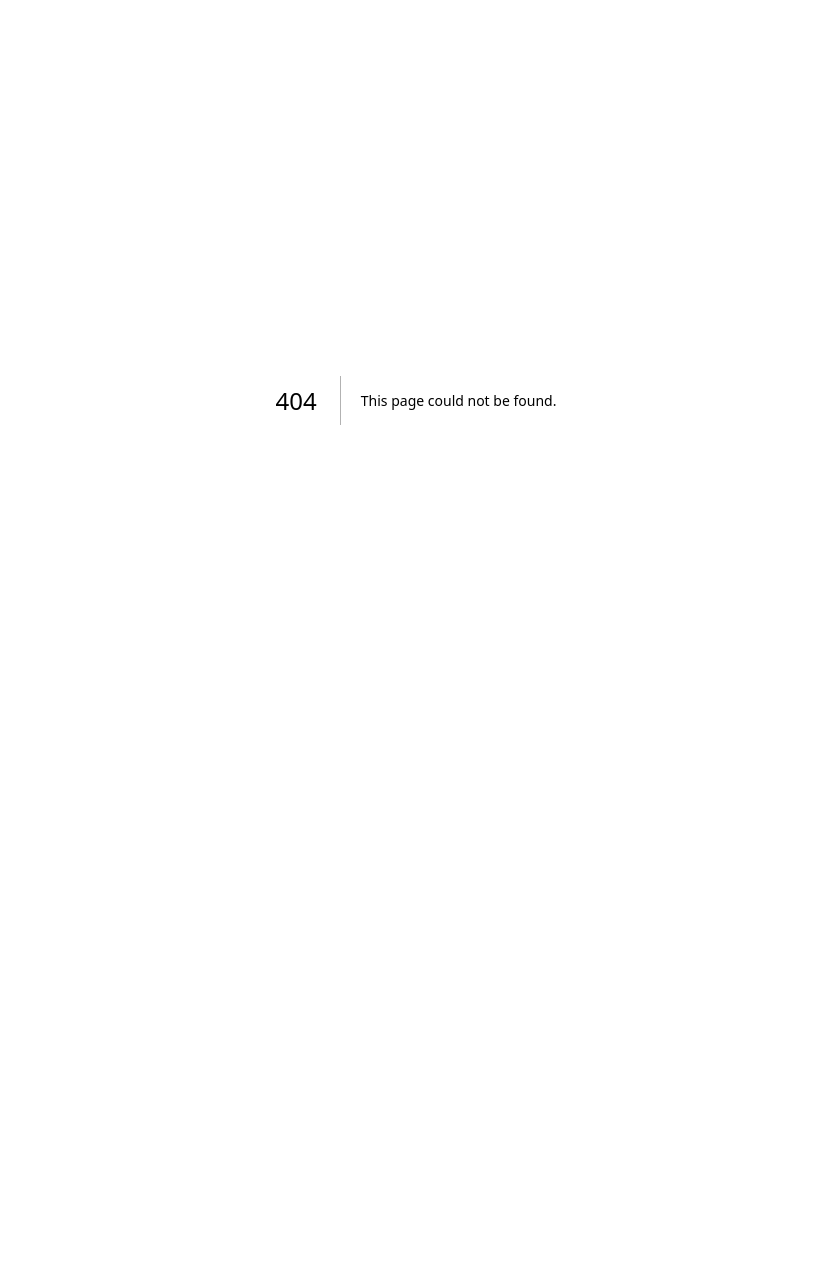
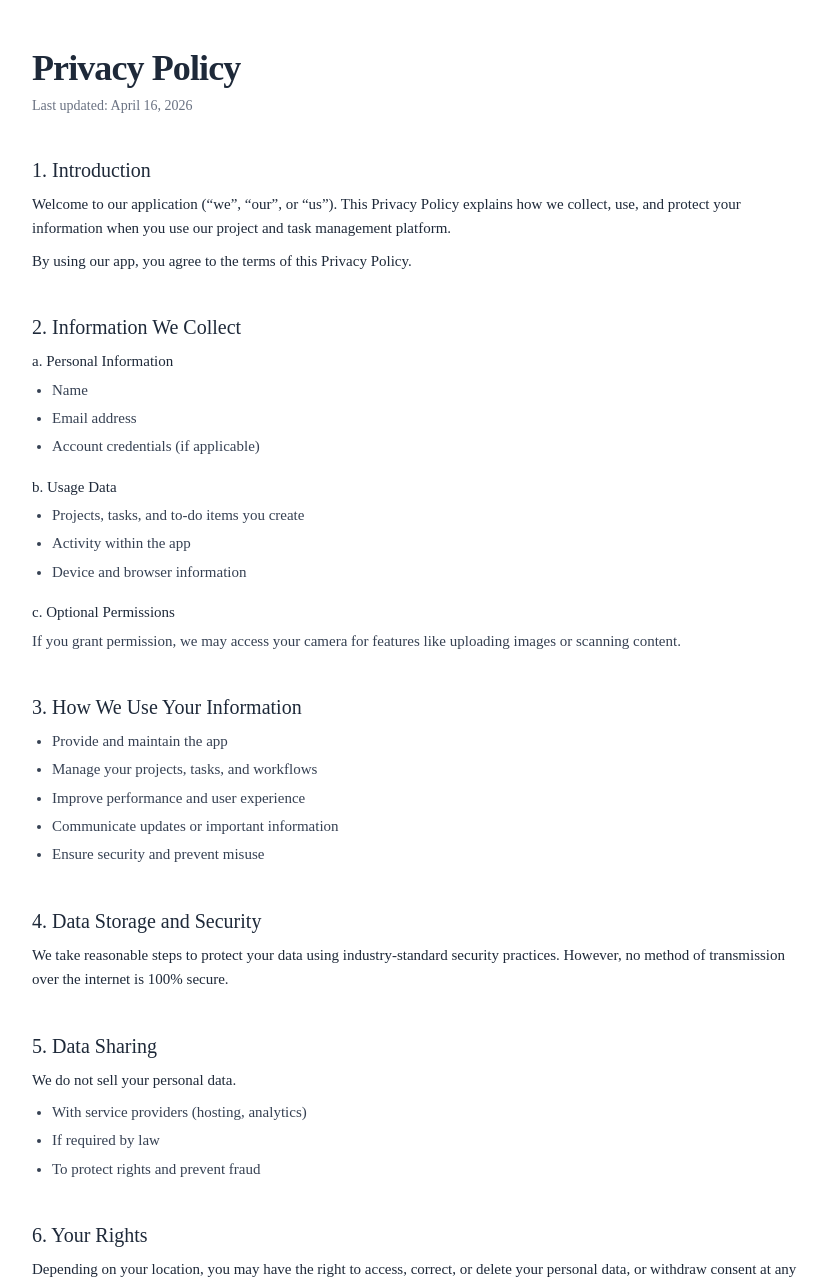
Before and after one commit to preciousvwarho/ChecklinTest, a Next.js app: page /privacy-policy in a window 1280 px wide. Before the commit this address had no page. Shown: the top 1286 px of the page, without its empty margins (224-1050 px from the left). Before the commit the page ends 800 px from the top, so only its background shows below. Built offline with nearby package versions, Linux system fonts and the light colour scheme.

Commit message:
Added Privacy Policy Page

```diff
--- a/app/invite/page.tsx
+++ b/app/invite/page.tsx
@@ -9,28 +9,39 @@ import {
 
 export default function InvitePage() {
   return (
-    <>
-      <div className="flex min-h-svh flex-col items-center justify-center gap-6 bg-muted p-6 md:p-10">
-        <div className="flex w-full max-w-sm flex-col gap-6">
+    <div className="min-h-screen bg-[#fafafa] flex items-center justify-center px-4">
+      <div className="w-full max-w-md">
+        <div className="text-center mb-8">
+          <h1 className="text-lg font-semibold tracking-tight">Checkln</h1>
+          <p className="text-sm text-muted-foreground mt-1">
+            Project & task management, simplified
+          </p>
+        </div>
+
+        <Card className="border-0 border-gray-200 shadow-none rounded-2xl">
+          <CardHeader className="text-center space-y-2">
+            <CardTitle className="text-2xl font-semibold tracking-tight">
+              You’re Invited 🎉
+            </CardTitle>
+            <CardDescription className="text-sm text-muted-foreground">
+              Join your team on Checkln and start collaborating on tasks and
+              projects.
+            </CardDescription>
+          </CardHeader>
+
+          <CardContent className="gap-3 flex flex-col">
             <a
-            href="#"
-            className="flex items-center gap-2 self-center font-medium"
+              href="https://testflight.apple.com/join/g32XFwX5"
+              target="_blank"
             >
-            Checkln
-          </a>
-          <div className="flex flex-col gap-6">
-            <Card>
-              <CardHeader className="text-center">
-                <CardTitle className="text-xl">Checkln Invitation</CardTitle>
-                <CardDescription>Accept or Reject Invitation</CardDescription>
-              </CardHeader>
-              <CardContent>
-                <div className="grid grid-cols-1 gap-2">
-                  <a href="https://testflight.apple.com/join/g32XFwX5">
-                    <Button className="w-full" variant="outline" type="button">
+              <Button
+                variant="outline"
+                className="w-full h-12 flex items-center justify-center gap-3 rounded-xl"
+              >
                 <svg
                   xmlns="http://www.w3.org/2000/svg"
                   viewBox="0 0 24 24"
+                  className="w-5 h-5"
                 >
                   <path
                     d="M12.152 6.896c-.948 0-2.415-1.078-3.96-1.04-2.04.027-3.91 1.183-4.961 3.014-2.117 3.675-.546 9.103 1.519 12.09 1.013 1.454 2.208 3.09 3.792 3.039 1.52-.065 2.09-.987 3.935-.987 1.831 0 2.35.987 3.96.948 1.637-.026 2.676-1.48 3.676-2.948 1.156-1.688 1.636-3.325 1.662-3.415-.039-.013-3.182-1.221-3.22-4.857-.026-3.04 2.48-4.494 2.597-4.559-1.429-2.09-3.623-2.324-4.39-2.376-2-.156-3.675 1.09-4.61 1.09zM15.53 3.83c.843-1.012 1.4-2.427 1.245-3.83-1.207.052-2.662.805-3.532 1.818-.78.896-1.454 2.338-1.273 3.714 1.338.104 2.715-.688 3.559-1.701"
@@ -40,11 +51,19 @@ export default function InvitePage() {
                 Download on App Store
               </Button>
             </a>
-                  <a href="https://play.google.com/apps/internaltest/4701464862425215205">
-                    <Button className="w-full" variant="outline" type="button">
+
+            <a
+              href="https://play.google.com/apps/internaltest/4701464862425215205"
+              target="_blank"
+            >
+              <Button
+                variant="outline"
+                className="w-full h-12 flex items-center justify-center gap-3 rounded-xl"
+              >
                 <svg
                   xmlns="http://www.w3.org/2000/svg"
                   viewBox="0 0 24 24"
+                  className="w-5 h-5"
                 >
                   <path
                     d="M12.48 10.92v3.28h7.84c-.24 1.84-.853 3.187-1.787 4.133-1.147 1.147-2.933 2.4-6.053 2.4-4.827 0-8.6-3.893-8.6-8.72s3.773-8.72 8.6-8.72c2.6 0 4.507 1.027 5.907 2.347l2.307-2.307C18.747 1.44 16.133 0 12.48 0 5.867 0 .307 5.387.307 12s5.56 12 12.173 12c3.573 0 6.267-1.173 8.373-3.36 2.16-2.16 2.84-5.213 2.84-7.667 0-.76-.053-1.467-.173-2.053H12.48z"
@@ -54,12 +73,25 @@ export default function InvitePage() {
                 Get it on Google Play
               </Button>
             </a>
+
+            <div className="flex items-center gap-3 py-2">
+              <div className="h-px bg-gray-200 flex-1" />
+              <span className="text-xs text-muted-foreground">OR</span>
+              <div className="h-px bg-gray-200 flex-1" />
             </div>
+
+            <p className="text-center text-sm text-muted-foreground">
+              Don’t have the app yet? Download it to accept your invitation and
+              start collaborating.
+            </p>
           </CardContent>
         </Card>
+
+        {/* Footer */}
+        <p className="text-center text-xs text-muted-foreground mt-6">
+          © {new Date().getFullYear()} Checkln
+        </p>
       </div>
     </div>
-      </div>
-    </>
   );
 }
--- a/app/layout.tsx
+++ b/app/layout.tsx
@@ -13,8 +13,8 @@ const geistMono = Geist_Mono({
 });
 
 export const metadata: Metadata = {
-  title: "Checkln Invitation",
-  description: "Accept or Decline Invitation",
+  title: "Checkln",
+  description: "Checkln",
 };
 
 export default function RootLayout({
--- a/app/page.tsx
+++ b/app/page.tsx
@@ -1,5 +1,3 @@
-import { redirect } from "next/navigation";
-
 export default function Page() {
-  return redirect("/invite");
+  return <div></div>;
 }
--- /dev/null
+++ b/app/privacy-policy/page.tsx
@@ -0,0 +1,163 @@
+import { Metadata } from "next";
+
+export const metadata: Metadata = {
+  title: "Checkln Privacy Policy",
+  description: "Checkln Privacy Policy",
+};
+
+export default function PrivacyPolicyPage() {
+  return (
+    <main className="min-h-screen bg-white text-gray-800 px-4 py-12">
+      <div className="mx-auto max-w-3xl">
+        <header className="mb-10">
+          <h1 className="text-3xl md:text-4xl font-semibold tracking-tight">
+            Privacy Policy
+          </h1>
+          <p className="mt-2 text-sm text-gray-500">
+            Last updated: April 16, 2026
+          </p>
+        </header>
+
+        <article className="space-y-10 text-[15px] leading-relaxed">
+          <section>
+            <h2 className="text-xl font-medium mb-2">1. Introduction</h2>
+            <p>
+              Welcome to our application (“we”, “our”, or “us”). This Privacy
+              Policy explains how we collect, use, and protect your information
+              when you use our project and task management platform.
+            </p>
+            <p className="mt-2">
+              By using our app, you agree to the terms of this Privacy Policy.
+            </p>
+          </section>
+
+          <section>
+            <h2 className="text-xl font-medium mb-2">
+              2. Information We Collect
+            </h2>
+
+            <div className="space-y-4">
+              <div>
+                <h3 className="font-medium">a. Personal Information</h3>
+                <ul className="list-disc ml-5 mt-1 space-y-1 text-gray-700">
+                  <li>Name</li>
+                  <li>Email address</li>
+                  <li>Account credentials (if applicable)</li>
+                </ul>
+              </div>
+
+              <div>
+                <h3 className="font-medium">b. Usage Data</h3>
+                <ul className="list-disc ml-5 mt-1 space-y-1 text-gray-700">
+                  <li>Projects, tasks, and to-do items you create</li>
+                  <li>Activity within the app</li>
+                  <li>Device and browser information</li>
+                </ul>
+              </div>
+
+              <div>
+                <h3 className="font-medium">c. Optional Permissions</h3>
+                <p className="text-gray-700 mt-1">
+                  If you grant permission, we may access your camera for
+                  features like uploading images or scanning content.
+                </p>
+              </div>
+            </div>
+          </section>
+
+          <section>
+            <h2 className="text-xl font-medium mb-2">
+              3. How We Use Your Information
+            </h2>
+            <ul className="list-disc ml-5 space-y-1 text-gray-700">
+              <li>Provide and maintain the app</li>
+              <li>Manage your projects, tasks, and workflows</li>
+              <li>Improve performance and user experience</li>
+              <li>Communicate updates or important information</li>
+              <li>Ensure security and prevent misuse</li>
+            </ul>
+          </section>
+
+          <section>
+            <h2 className="text-xl font-medium mb-2">
+              4. Data Storage and Security
+            </h2>
+            <p>
+              We take reasonable steps to protect your data using
+              industry-standard security practices. However, no method of
+              transmission over the internet is 100% secure.
+            </p>
+          </section>
+
+          <section>
+            <h2 className="text-xl font-medium mb-2">5. Data Sharing</h2>
+            <p className="mb-2">We do not sell your personal data.</p>
+            <ul className="list-disc ml-5 space-y-1 text-gray-700">
+              <li>With service providers (hosting, analytics)</li>
+              <li>If required by law</li>
+              <li>To protect rights and prevent fraud</li>
+            </ul>
+          </section>
+
+          <section>
+            <h2 className="text-xl font-medium mb-2">6. Your Rights</h2>
+            <p>
+              Depending on your location, you may have the right to access,
+              correct, or delete your personal data, or withdraw consent at any
+              time.
+            </p>
+          </section>
+
+          <section>
+            <h2 className="text-xl font-medium mb-2">7. Data Retention</h2>
+            <p>
+              We retain your data only as long as necessary to provide our
+              services or comply with legal obligations.
+            </p>
+          </section>
+
+          <section>
+            <h2 className="text-xl font-medium mb-2">
+              8. Third-Party Services
+            </h2>
+            <p>
+              Our app may use third-party services (such as authentication and
+              analytics providers) that collect information according to their
+              own privacy policies.
+            </p>
+          </section>
+
+          <section>
+            <h2 className="text-xl font-medium mb-2">9. Children’s Privacy</h2>
+            <p>
+              Our app is not intended for children under 13. We do not knowingly
+              collect personal data from children.
+            </p>
+          </section>
+
+          <section>
+            <h2 className="text-xl font-medium mb-2">
+              10. Changes to This Policy
+            </h2>
+            <p>
+              We may update this Privacy Policy from time to time. Updates will
+              be posted on this page with a revised date.
+            </p>
+          </section>
+
+          <section>
+            <h2 className="text-xl font-medium mb-2">11. Contact Us</h2>
+            <p>If you have any questions, contact us at:</p>
+            <p className="mt-2 font-medium text-gray-900">
+              info@pteshstudios.com
+            </p>
+          </section>
+        </article>
+
+        <footer className="mt-16 text-sm text-gray-400 text-center">
+          © {new Date().getFullYear()} Your App Name. All rights reserved.
+        </footer>
+      </div>
+    </main>
+  );
+}
```
Also changed, not shown: app/globals.css (line endings or trailing spaces). Lines whose indentation alone changed are shown as unchanged.
